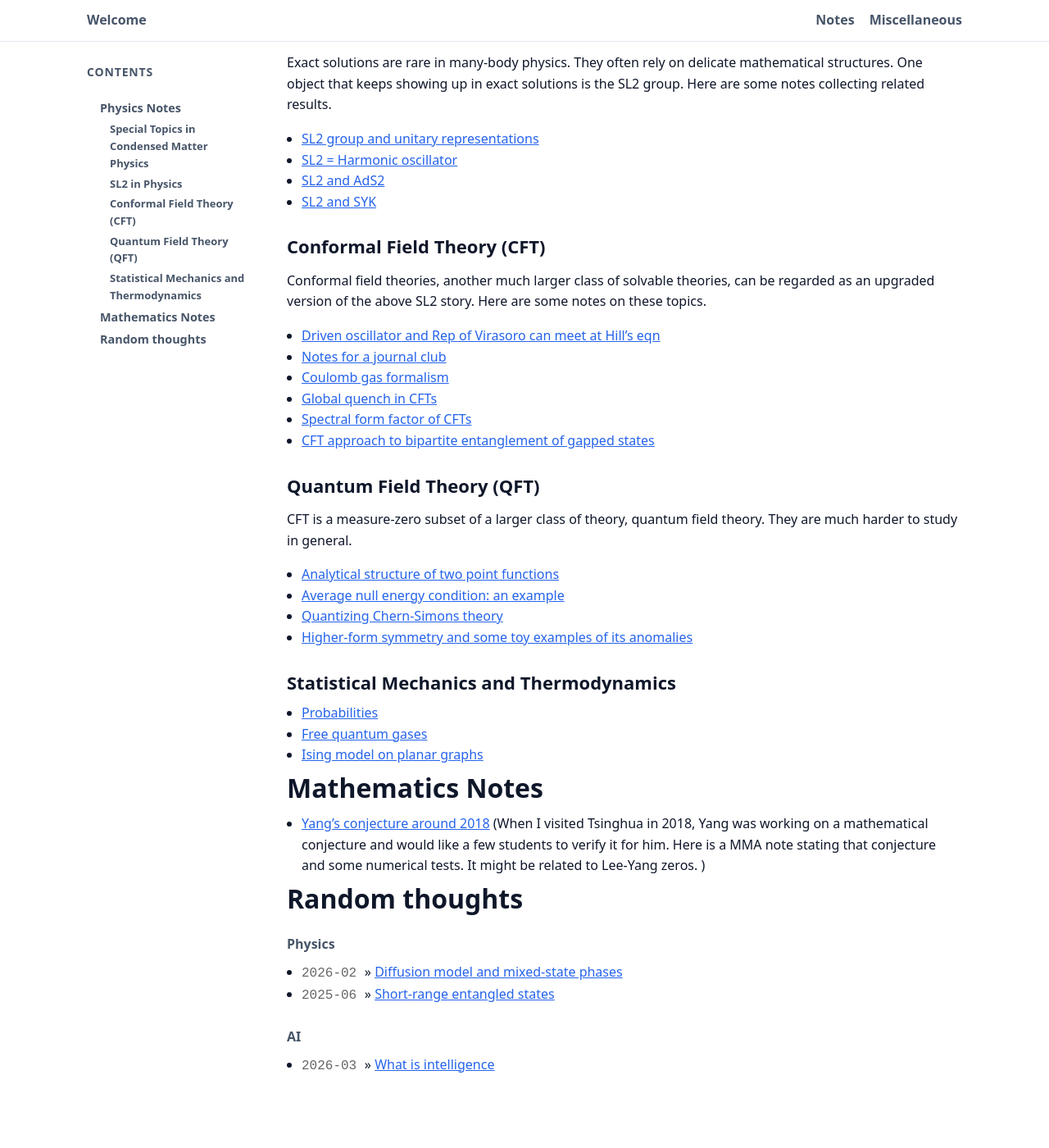
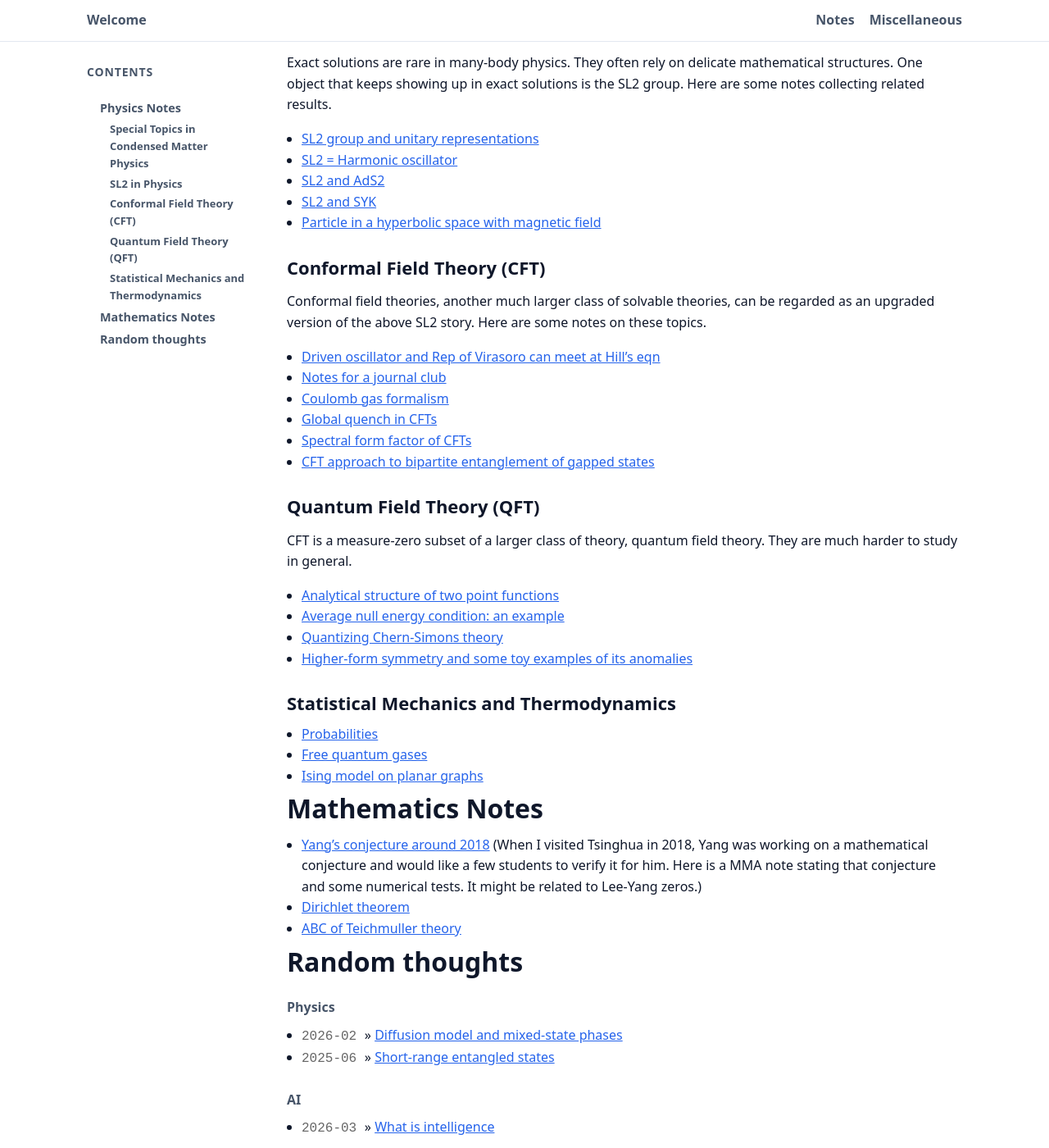
Before and after one commit to ruihuafan/ruihuafan.github.io, a Jekyll site: the page built from notes.md, in a window 1280 px wide and 1400 px high, scrolled down 539 px. Shown: the whole window at 82% size. Built offline with Jekyll 4.4.1, drawn with Linux system fonts in a browser that asks for light colours; before the commit the page ends 1888 px from its top, so only the background shows below that.

Commit message:
change notes.md

```diff
--- a/notes.md
+++ b/notes.md
@@ -29,6 +29,7 @@ Exact solutions are rare in many-body physics. They often rely on delicate mathe
 - [SL2 = Harmonic oscillator](/notes/random_stuff/sl2_and_harmonic_oscillator.pdf)
 - [SL2 and AdS2](/notes/random_stuff/ads2.pdf)
 - [SL2 and SYK](/notes/random_stuff/coupled_SYK4.pdf)
+- [Particle in a hyperbolic space with magnetic field](/notes/random_stuff/add_magnetic_field_to_hyperbolic_space.pdf)
 
 ## Conformal Field Theory (CFT)
 
@@ -58,8 +59,9 @@ CFT is a measure-zero subset of a larger class of theory, quantum field theory.
 
 # Mathematics Notes
 
-- [Yang's conjecture around 2018](/notes/random_stuff/yang_last_conjecture.pdf) (When I visited Tsinghua in 2018, Yang was working on a mathematical conjecture and would like a few students to verify it for him. Here is a MMA note stating that conjecture and some numerical tests. It might be related to Lee-Yang zeros.
-)
+- [Yang's conjecture around 2018](/notes/math/yang_last_conjecture.pdf) (When I visited Tsinghua in 2018, Yang was working on a mathematical conjecture and would like a few students to verify it for him. Here is a MMA note stating that conjecture and some numerical tests. It might be related to Lee-Yang zeros.)
+- [Dirichlet theorem](/notes/math/2020chrismas.pdf)
+- [ABC of Teichmuller theory](/notes/math/TeichmullerABC.pdf)
 
 # Random thoughts
 
```
Also changed, not shown: 6 other files.
